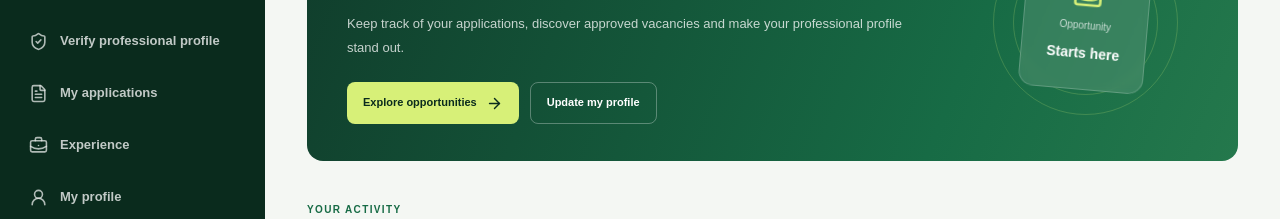
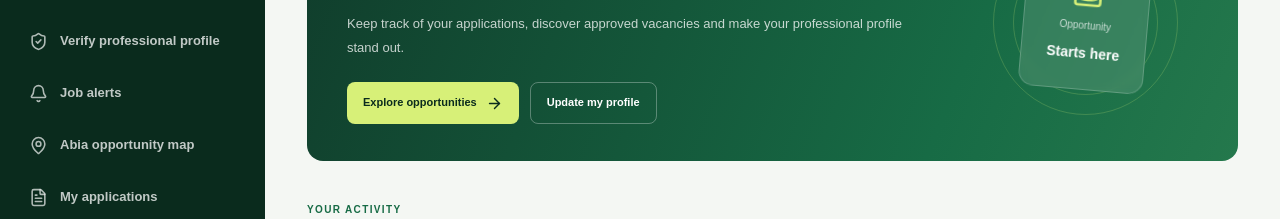
Before and after one commit to nwaezeakumicah-coder/Abijob1, a Next.js app: page /professional/dashboard in a window 1280 px wide. Shown: the part 330-549 px from the top of the page. Built offline with nearby package versions, Linux system fonts and the light colour scheme; no server answers.

Commit message:
Add job alerts and opportunity map to professional workspace

```diff
--- a/app/professional/dashboard/page.tsx
+++ b/app/professional/dashboard/page.tsx
@@ -25,6 +25,7 @@ import {
   LayoutDashboard,
   LogOut,
   Menu,
+  MapPin,
   Search,
   Settings,
   ShieldCheck,
@@ -541,6 +542,16 @@ export default function ProfessionalDashboardPage() {
             <span>Verify professional profile</span>
           </Link>
 
+          <Link href="/settings/job-alerts" onClick={closeMobileMenu}>
+            <Bell size={19} />
+            <span>Job alerts</span>
+          </Link>
+
+          <Link href="/opportunities/map" onClick={closeMobileMenu}>
+            <MapPin size={19} />
+            <span>Abia opportunity map</span>
+          </Link>
+
           <Link href="/professional/applications" onClick={closeMobileMenu}>
             <FileText size={19} />
             <span>My applications</span>
```
